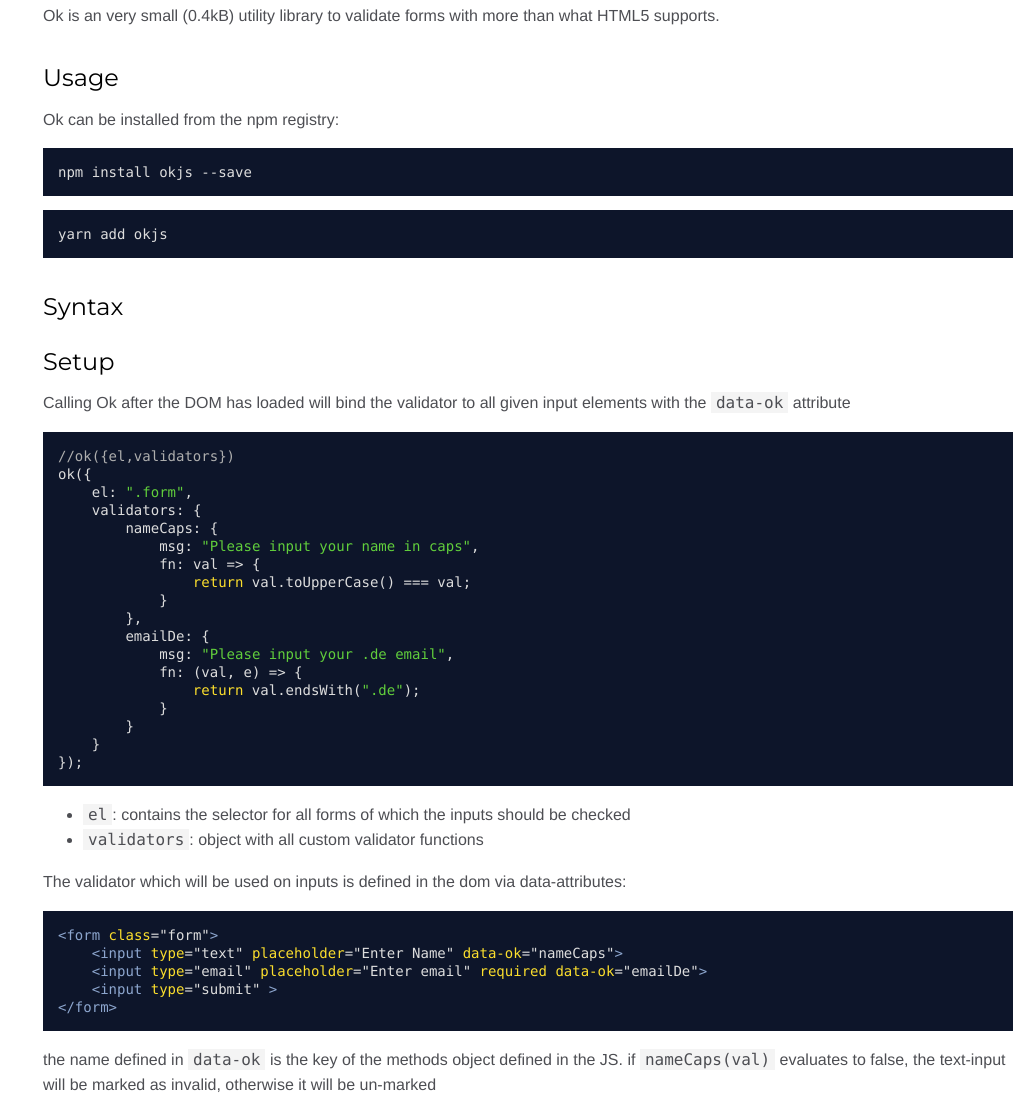
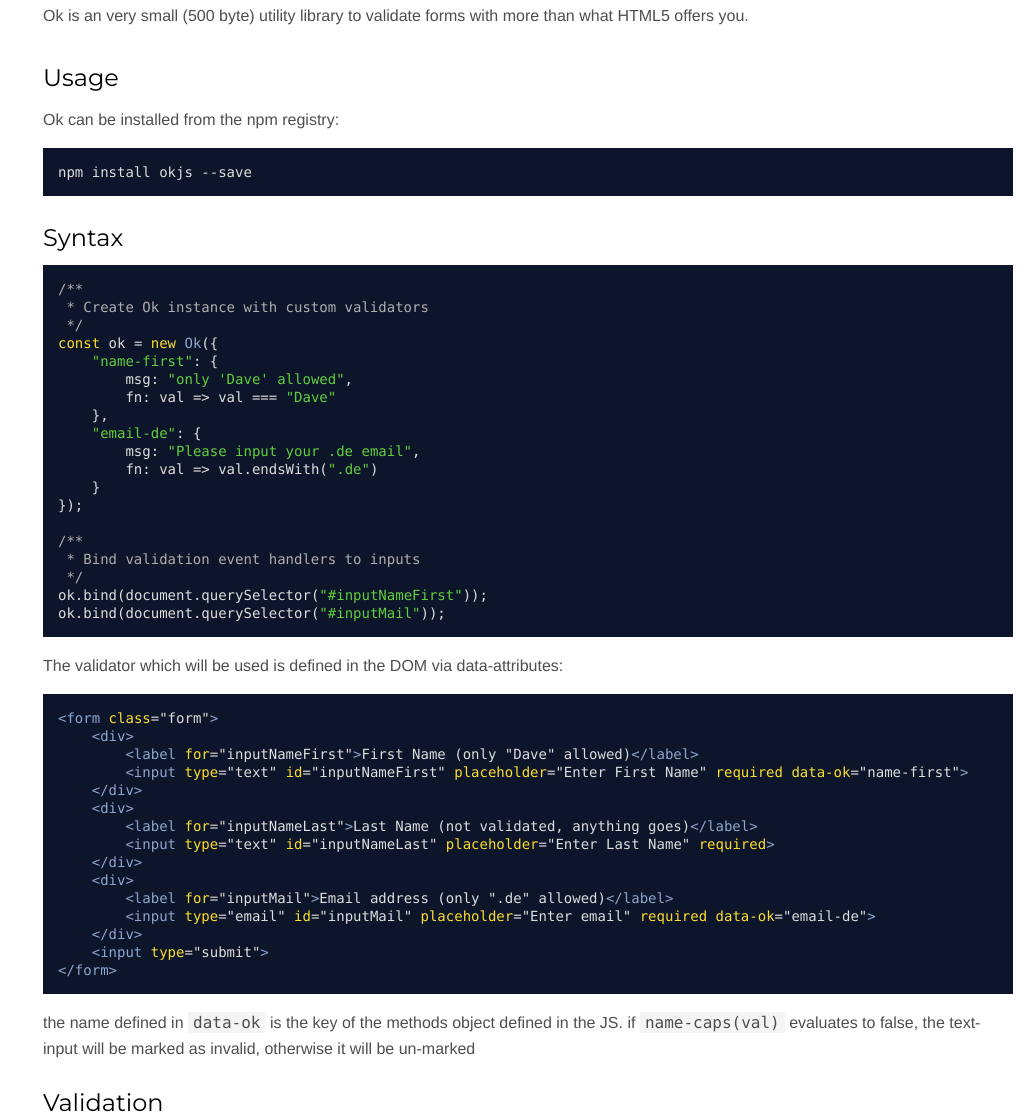
Before and after one commit to RillingDev/ok, a website: page docs/index.html in a window 1280 px wide. Shown: the part 349-1468 px from the top of the page, without its empty margins (247-1280 px from the left). Drawn offline with Linux system fonts and the light colour scheme; files whose address does not match are found by name.

Commit message:
updated readme

```diff
--- a/docs/index.html
+++ b/docs/index.html
@@ -53,53 +53,54 @@
 <p>A super tiny JavaScript library for form validation</p>
 </blockquote>
 <h2>Introduction</h2>
-<p>Ok is an very small (0.4kB) utility library to validate forms with more than what HTML5 supports.</p>
+<p>Ok is an very small (500 byte) utility library to validate forms with more than what HTML5 offers you.</p>
 <h2>Usage</h2>
 <p>Ok can be installed from the npm registry:</p>
 <pre class="prettyprint source lang-shell"><code>npm install okjs --save
 </code></pre>
-<pre class="prettyprint source lang-shell"><code>yarn add okjs
-</code></pre>
-<h2>Syntax</h2>
-<h3>Setup</h3>
-<p>Calling Ok after the DOM has loaded will bind the validator to all given input elements with the <code>data-ok</code> attribute</p>
-<pre class="prettyprint source lang-js"><code>//ok({el,validators})
-ok({
-    el: &quot;.form&quot;,
-    validators: {
-        nameCaps: {
-            msg: &quot;Please input your name in caps&quot;,
-            fn: val => {
-                return val.toUpperCase() === val;
-            }
-        },
-        emailDe: {
-            msg: &quot;Please input your .de email&quot;,
-            fn: (val, e) => {
-                return val.endsWith(&quot;.de&quot;);
-            }
-        }
+<h3>Syntax</h3>
+<pre class="prettyprint source lang-js"><code>/**
+ * Create Ok instance with custom validators
+ */
+const ok = new Ok({
+    &quot;name-first&quot;: {
+        msg: &quot;only 'Dave' allowed&quot;,
+        fn: val => val === &quot;Dave&quot;
+    },
+    &quot;email-de&quot;: {
+        msg: &quot;Please input your .de email&quot;,
+        fn: val => val.endsWith(&quot;.de&quot;)
     }
 });
+
+/**
+ * Bind validation event handlers to inputs
+ */
+ok.bind(document.querySelector(&quot;#inputNameFirst&quot;));
+ok.bind(document.querySelector(&quot;#inputMail&quot;));
 </code></pre>
-<ul>
-<li><code>el</code>: contains the selector for all forms of which the inputs should be checked</li>
-<li><code>validators</code>: object with all custom validator functions</li>
-</ul>
-<p>The validator which will be used on inputs is defined in the dom via data-attributes:</p>
+<p>The validator which will be used is defined in the DOM via data-attributes:</p>
 <pre class="prettyprint source lang-html"><code>&lt;form class=&quot;form&quot;>
-    &lt;input type=&quot;text&quot; placeholder=&quot;Enter Name&quot; data-ok=&quot;nameCaps&quot;>
-    &lt;input type=&quot;email&quot; placeholder=&quot;Enter email&quot; required data-ok=&quot;emailDe&quot;>
-    &lt;input type=&quot;submit&quot; >
+    &lt;div>
+        &lt;label for=&quot;inputNameFirst&quot;>First Name (only &quot;Dave&quot; allowed)&lt;/label>
+        &lt;input type=&quot;text&quot; id=&quot;inputNameFirst&quot; placeholder=&quot;Enter First Name&quot; required data-ok=&quot;name-first&quot;>
+    &lt;/div>
+    &lt;div>
+        &lt;label for=&quot;inputNameLast&quot;>Last Name (not validated, anything goes)&lt;/label>
+        &lt;input type=&quot;text&quot; id=&quot;inputNameLast&quot; placeholder=&quot;Enter Last Name&quot; required>
+    &lt;/div>
+    &lt;div>
+        &lt;label for=&quot;inputMail&quot;>Email address (only &quot;.de&quot; allowed)&lt;/label>
+        &lt;input type=&quot;email&quot; id=&quot;inputMail&quot; placeholder=&quot;Enter email&quot; required data-ok=&quot;email-de&quot;>
+    &lt;/div>
+    &lt;input type=&quot;submit&quot;>
 &lt;/form>
 </code></pre>
 <p>the name defined in <code>data-ok</code> is the key of the methods object defined in the JS.
-if <code>nameCaps(val)</code> evaluates to false, the text-input will be marked as invalid, otherwise it will be un-marked</p>
+if <code>name-caps(val)</code> evaluates to false, the text-input will be marked as invalid, otherwise it will be un-marked</p>
 <h3>Validation</h3>
 <p>Once the user inputs on a field bound by Ok.js, the validator function will be run. If it evaluates to true, the field is valid.
-If it evaluates falsy, the field will be marked as invalid with the class &quot;invalid&quot; and the JS validity will be updated (which will show a popup containing the validator message, based on the browser).</p>
-<h2>Compability</h2>
-<p>Safari: Older versions of Safari experience issues for HTML5 form validation.</p></article>
+If it evaluates falsy, the field will be marked as invalid with the class &quot;invalid&quot; and the JS validity will be updated (which will show a popup containing the validator message, based on the browser).</p></article>
     </section>
 
 
@@ -112,7 +113,7 @@ If it evaluates falsy, the field will be marked as invalid with the class &quot;
 <br class="clear">
 
 <footer>
-    Documentation generated by <a href="https://github.com/jsdoc3/jsdoc">JSDoc 3.6.0-dev</a> on Fri Mar 02 2018 19:46:23 GMT+0100 (CET) using the <a href="https://github.com/clenemt/docdash">docdash</a> theme.
+    Documentation generated by <a href="https://github.com/jsdoc3/jsdoc">JSDoc 3.6.0-dev</a> on Fri Mar 02 2018 19:52:50 GMT+0100 (CET) using the <a href="https://github.com/clenemt/docdash">docdash</a> theme.
 </footer>
 
 <script>prettyPrint();</script>
```
Also changed, not shown: docs/Ok.html (+1 -1 lines), docs/ok.esm.js.html (+1 -1 lines), README.md.
